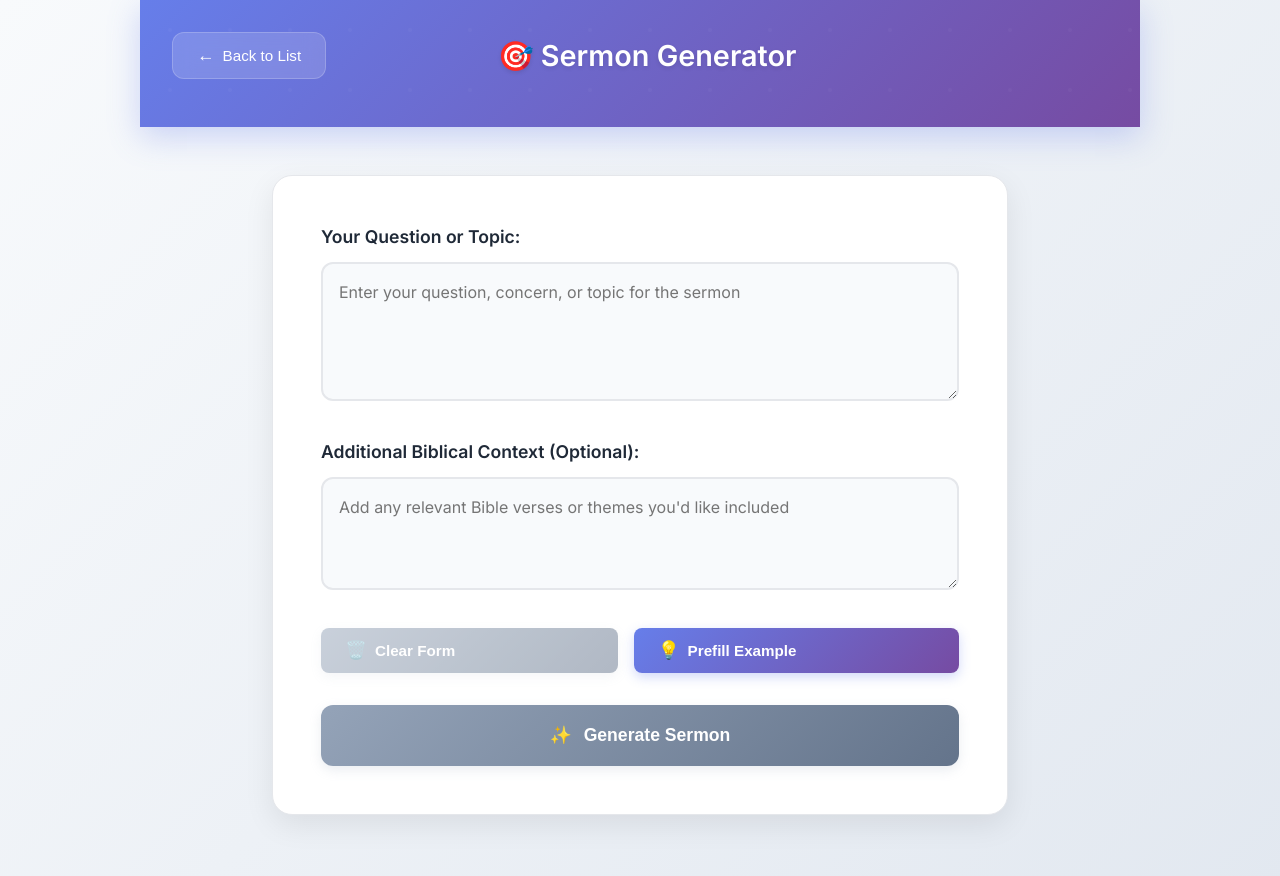
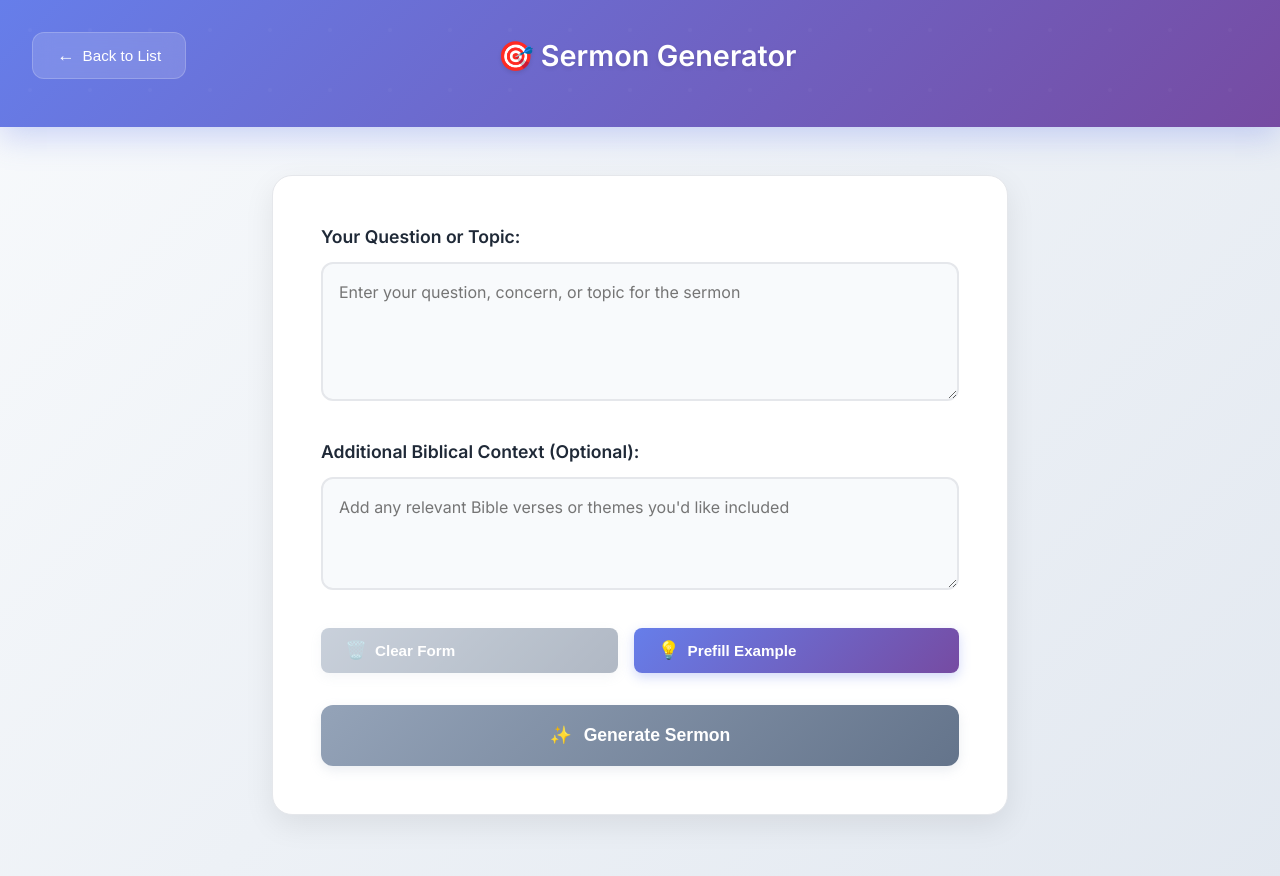
Before and after one commit to mjweaver01/sermon-generator, a Vue app: page /generate in a window 1280 px wide. Shown: the top 876 px of the page. Built offline with nearby package versions, Linux system fonts and the light colour scheme; the HTML template or start-up script is replaced by a standard one; what emoji-js would draw is missing.

Commit message:
rm max w

```diff
--- a/src/components/MarkdownViewer.vue
+++ b/src/components/MarkdownViewer.vue
@@ -326,7 +326,6 @@ onUnmounted(() => {
 }
 
 .markdown-viewer {
-  max-width: 1000px;
   margin: 0 auto;
   font-family:
     'Inter',
--- a/src/components/SermonGenerator.vue
+++ b/src/components/SermonGenerator.vue
@@ -369,7 +369,6 @@ const onAudioGenerated = async (audioUrl: string) => {
 }
 
 .sermon-generator {
-  max-width: 1000px;
   margin: 0 auto;
   font-family:
     'Inter',
@@ -674,6 +673,7 @@ const onAudioGenerated = async (audioUrl: string) => {
   overflow: hidden;
   border: 1px solid #e5e7eb;
   animation: slideInUp 0.6s ease-out;
+  max-height: calc(100vh - 14em);
 }
 
 @keyframes slideInUp {
@@ -819,7 +819,6 @@ const onAudioGenerated = async (audioUrl: string) => {
 }
 
 .sermon-preview {
-  max-height: 600px;
   overflow-y: auto;
   padding: 3rem;
 }
```
